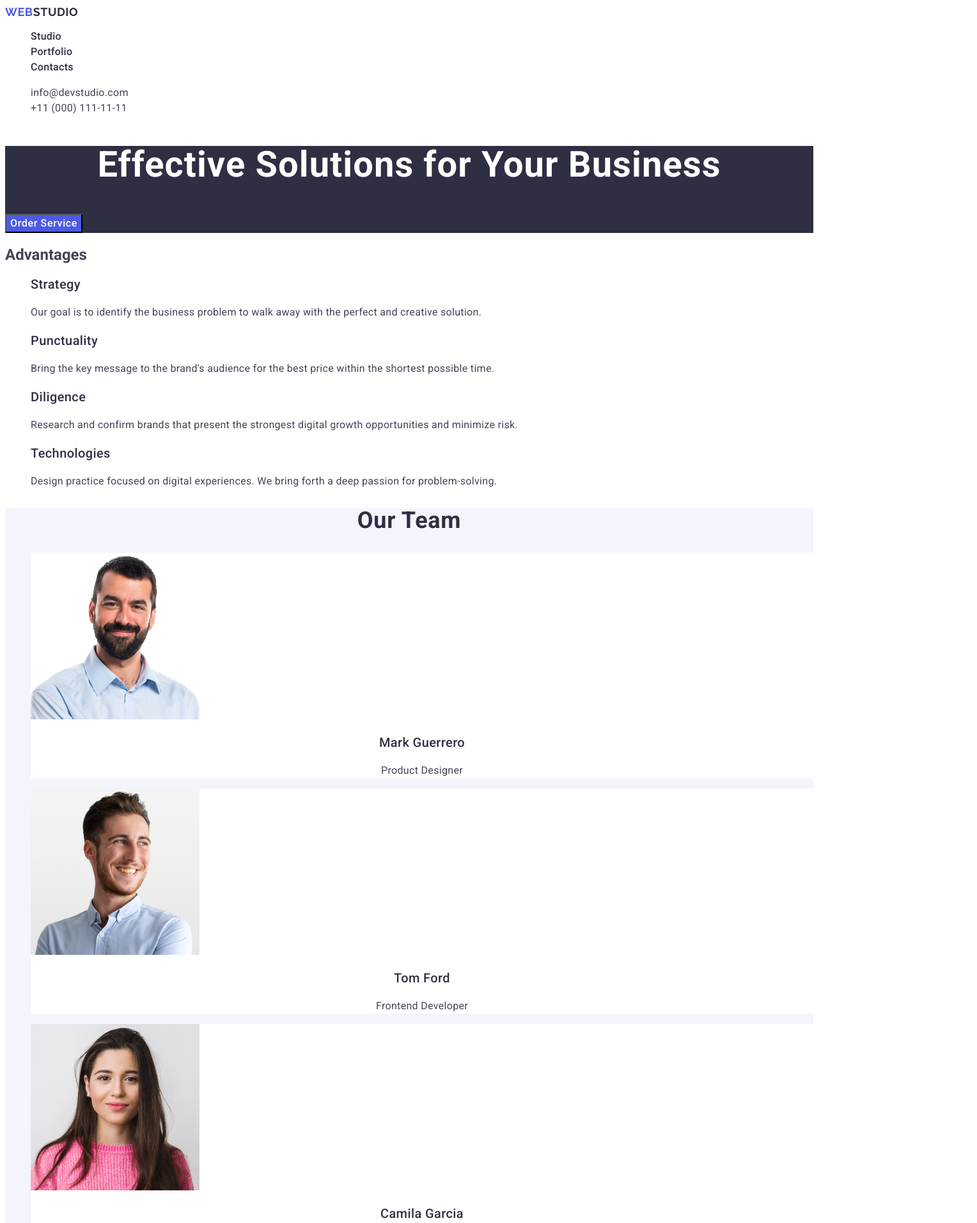
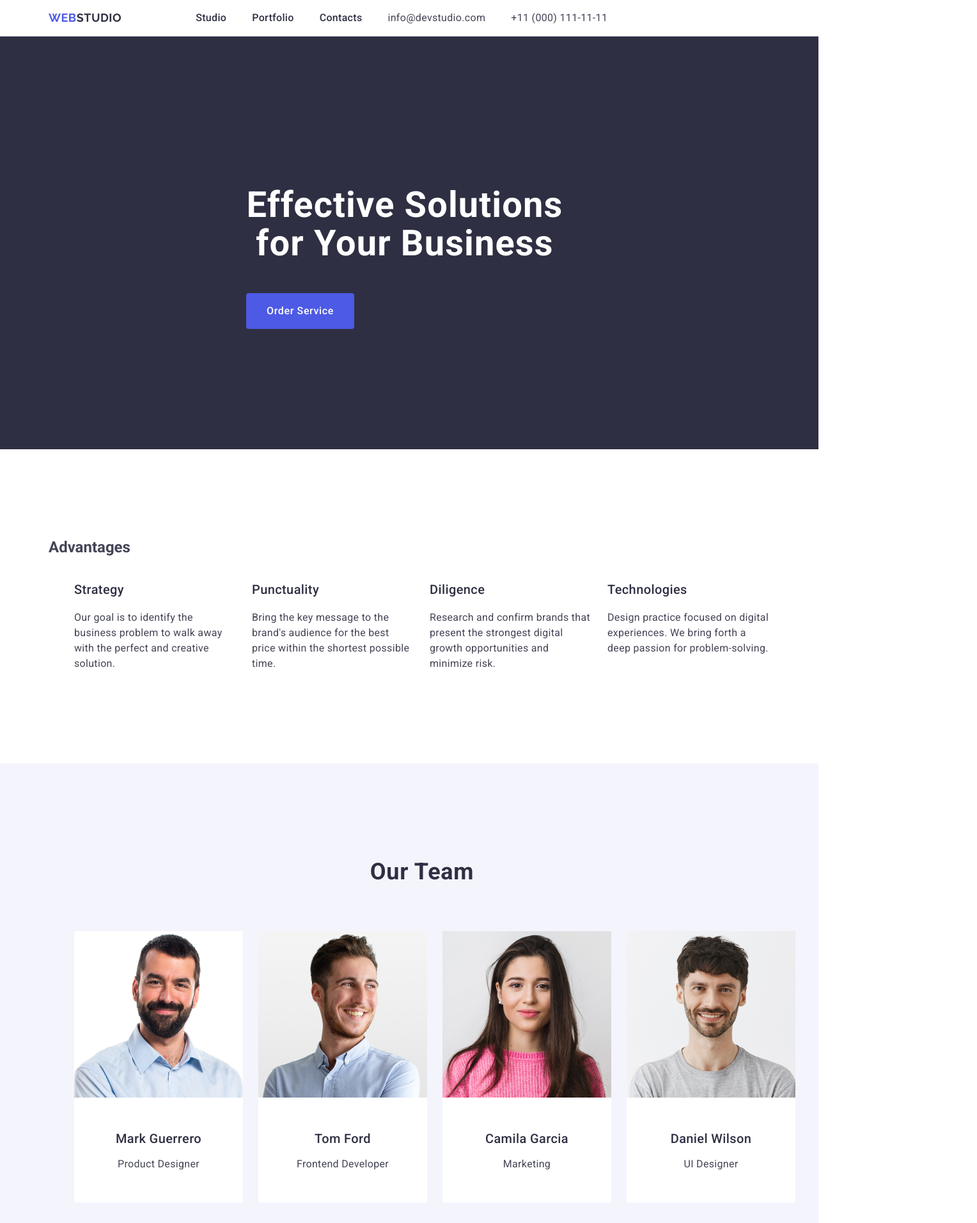
Before and after one commit to Horbatko/goit-homework-0304, a plain HTML site: page index.html in a window 1280 px wide. Shown: the top 1911 px of the page at 64% size, 1528 px wide, since content can reach past the window. Drawn offline with nearby package versions, Linux system fonts and the light colour scheme.

Commit message:
homework 3.0

```diff
--- a/css/style.css
+++ b/css/style.css
@@ -5,9 +5,35 @@ body{
 
 }
 
+img{
+    display: block;
+}
+
   /*HEADER*/
 
+  .header-box{
+    border-bottom: 1px solid #e7e9fc
+  }
+
+  .container{
+    width: 1158px;
+    display: flex;
+    margin: 0 auto;
+    padding: 0 15px;
+  }
+
+ .header-inner{
+    display: flex;
+ }
+
+ .header-nav{
+    display: flex;
+    align-items: center;
+}
+
 .nav-title{
+    margin-right: 76px;
+
     text-decoration: none;
     text-transform: uppercase;
     font-size: 18px;
@@ -25,13 +51,22 @@ span{
 a{
     color:#2E2F42;
     text-decoration: none;
+
 }
 
 ul{
     list-style-type:none;
+    display: inline-flex;
+}
+
+.nav-ul{
+    display: flex;
+    gap:40px;
 }
 
 .nav-li-a{
+    padding: 24px 0;
+
     font-weight: 500;
     font-size: 16px;
     font-family: "Roboto", sans-serif;
@@ -50,6 +85,13 @@ ul{
 
 .addr{
     font-style: normal;
+    display: inline-flex;
+}
+
+.address-ul{
+    display: flex;
+    gap:40px;
+
 }
 
 .addr-li-a{
@@ -74,9 +116,16 @@ ul{
 
 .sect_one{
     background-color: #2E2F42;
+    padding: 188px 0;
+    display:block;
+    justify-content: center;
+    padding-left:370px;
+
 }
 
 .sect_one-title{
+    max-width: 496px;
+
     font-size: 56px;
     font-family: "Roboto", sans-serif;
     font-weight: 700;
@@ -87,6 +136,14 @@ ul{
 }
 
 .sect_one-button{
+    display: block;
+    min-width: 169px;
+    height: 56px;
+    border: none;
+    border-radius: 4px;
+    background-color:#4d5ae5;
+    cursor: pointer;
+
     background-color: #4D5AE5;
     color: #ffff;
     font-size: 16px;
@@ -106,7 +163,9 @@ ul{
 }
 
   /*SECTION 2*/
-
+.sect_two{
+    padding: 120px 0;
+}
 .h2{
     font-size: 36px;
     font-family: "Roboto", sans-serif;
@@ -123,11 +182,22 @@ h3{
     letter-spacing: 0.02em;
 }
 
+.sect_two-ul{
+    display: flex;
+    gap:24px;
+}
+
+.sect_two-li{
+    width: calc((100% - 72px) / 4);
+}
+
 .sect_two-ul-title{
     color:#2e2f42;
 }
 
 .sect_two-text{
+    margin-bottom: 8px;
+
     font-size: 16px;
     font-family: "Roboto", sans-serif;
     font-weight: 400;
@@ -140,9 +210,12 @@ h3{
 
 .sect_three{
     background-color: #F4F4FD;
+    padding: 120px 0;
 }
 
 .sect_three-title{
+    margin-bottom: 72px;
+
     text-align: center;
     font-size: 36px;
     font-family: "Roboto", sans-serif;
@@ -154,11 +227,25 @@ h3{
     color: #2E2F42;
 }
 
+.sect_three-ul{
+    display: flex;
+    gap: 24px;
+}
+
 .sect_three-ul-li{
     background-color: #FFFFFF;
+    width: calc((100% - 72px) / 4);
+    border-radius: 0px 0px 4px 4px;
+}
+
+.name{
+    padding: 32px 0;
 }
 
 .sect_three-ul-title{
+    text-align: center;
+    margin-bottom: 8px;
+
     font-size: 20px;
     font-family:"Roboto", sans-serif ;
     font-weight: 500;
@@ -169,6 +256,8 @@ h3{
 }
 
 .sect_three-ul-text{
+    text-align: center;
+
     font-size: 16px;
     font-family:"Roboto", sans-serif ;
     font-weight: 400;
@@ -179,6 +268,9 @@ h3{
 }
 
 /* sect4*/
+.sect_four{
+    padding-top: 120px;
+}
 
 .sect_four-title{
     line-height: 1.11;
@@ -193,7 +285,27 @@ h3{
     color: #2E2F42;
 }
 
+.sect_four-ul{
+    display: flex;
+    flex-wrap: wrap;
+    column-gap: 24px;
+    row-gap: 48px;
+}
+
+.sect_four-li{
+    width: calc((100% - 48px) / 3);
+}
+
+.sect_four-name{
+    padding: 32px 16px;
+    border: 1px solid #e7e9fc;
+    border-top: none;
+    margin-bottom: 8px;
+}
+
 .sect_four-ul-title{
+    margin-bottom: 72px;
+
     font-size: 20px;
     font-weight: 500;
     line-height: 1.2;
@@ -215,9 +327,13 @@ h3{
 
 .footer{
     background-color: #2E2F42;
+    padding: 100px 0;
 }
 
 .footer-title{
+    display: inline-block;
+    margin-bottom: 16px;
+
     color: #4D5AE5;
     text-transform: uppercase;
     font-size: 18px;
@@ -232,6 +348,8 @@ h3{
 }
 
 .footer-text{
+    max-width: 264px;
+
     font-size: 16px;
     line-height: 24px;
     font-weight: 400;
--- a/index.html
+++ b/index.html
@@ -5,6 +5,7 @@
     <meta charset="UTF-8">
     <meta name="viewport" content="width=device-width, initial-scale=1.0">
     <title>Document</title>
+    <link rel="stylesheet" href="https://cdnjs.cloudflare.com/ajax/libs/modern-normalize/2.0.0/modern-normalize.min.css" integrity="sha512-4xo8blKMVCiXpTaLzQSLSw3KFOVPWhm/TRtuPVc4WG6kUgjH6J03IBuG7JZPkcWMxJ5huwaBpOpnwYElP/m6wg==" crossorigin="anonymous" referrerpolicy="no-referrer" />
     <link rel="stylesheet" href="css/style.css">
     <link rel="preconnect" href="https://fonts.googleapis.com">
     <link rel="preconnect" href="https://fonts.gstatic.com" crossorigin>
@@ -12,10 +13,10 @@
 </head>
 
 <body>
-    <header>
-
-
-        <nav>
+    <header class="header-box">
+        <div class="container">
+            <div class="header-inner">
+                <nav class="header-nav">
                     <a class="nav-title" href="./index.html">Web<span>Studio</span></a>
                     <ul class="nav-ul">
                         <li><a class="nav-li-a" href="./index.html">Studio</a></li>
@@ -30,11 +31,15 @@
                         <li><a class="addr-li-a" href="tel:+110001111111">+11 (000) 111-11-11</a></li>
                     </ul>
                 </address>
+            </div>
+        </div>
 
     </header>
 
     <main>
         <section class="sect_one">
+            <div class="container">
+                <div class="section_two-inner">
                     <h1 class="sect_one-title">
                         Effective Solutions for Your Business
                     </h1>
@@ -42,27 +47,31 @@
                     <button class="sect_one-button" type="button" >
                             Order Service
                     </button>
+                </div>
+            </div>
+
+
         </section>
 
         <section class="sect_two">
-
+            <div class="container">
+                <div class="sect_two-inner">
                     <h2>Advantages</h2>
-
-            <ul>
-                <li>
+            <ul class="sect_two-ul">
+                <li class="sect_two-li">
                     <h3 class="sect_two-ul-title">Strategy</h3>
                     <p class="sect_two-text">
                         Our goal is to identify the business
                         problem to walk away with the perfect and creative solution.
                     </p>
                 </li>
-                <li>
+                <li class="sect_two-li">
                     <h3 class="sect_two-ul-title">Punctuality</h3>
                     <p class="sect_two-text">
                         Bring the key message to the brand's audience for the best price within the shortest possible time.
                     </p>
                 </li>
-                <li>
+                <li class="sect_two-li">
                     <h3 class="sect_two-ul-title">
                         Diligence
                     </h3>
@@ -71,82 +80,118 @@
                         risk.
                     </p>
                 </li>
-                <li>
+                <li class="sect_two-li">
                     <h3 class="sect_two-ul-title">Technologies</h3>
                     <p class="sect_two-text">
                         Design practice focused on digital experiences. We bring forth a deep passion for problem-solving.
                     </p>
                 </li>
             </ul>
+                </div>
+            </div>
 
         </section>
 
         <section class="sect_three">
+            <div class="container">
+                <div class="sect_three-inner">
                     <h2 class="sect_three-title">Our Team</h2>
-        <ul>
+        <ul class="sect_three-ul">
             <li class="sect_three-ul-li">
                 <img src="./images/img.jpg" alt="фото робітника 1">
+                <div class="name">
                     <h3 class="sect_three-ul-title">Mark Guerrero</h3>
                     <p class="sect_three-ul-text">Product Designer</p>
+                </div>
             </li>
             <li class="sect_three-ul-li">
                 <img src="./images/img(1).jpg" alt="фото робітника 2">
+                <div class="name">
                     <h3 class="sect_three-ul-title">Tom Ford</h3>
                     <p class="sect_three-ul-text">Frontend Developer</p>
+                </div>
             </li>
             <li class="sect_three-ul-li">
                 <img src="./images/img(2).jpg" alt="фото робітника 3">
+                <div class="name">
                     <h3 class="sect_three-ul-title">Camila Garcia</h3>
                     <p class="sect_three-ul-text">Marketing</p>
+                </div>
             </li>
             <li class="sect_three-ul-li">
                 <img src="./images/img(3).jpg" alt="фото робітника 4">
+                <div class="name">
                     <h3 class="sect_three-ul-title">Daniel Wilson</h3>
                     <p class="sect_three-ul-text">UI Designer</p>
+                </div>
+
             </li>
         </ul>
+                </div>
+            </div>
+
+
         </section>
 
         <section class="sect_four">
+            <div class="container">
+                <div class="sect_four-box">
                     <h2 class="sect_four-title">Our Portfolio</h2>
-            <ul>
-                <li>
+            <ul class="sect_four-ul">
+                <li class="sect_four-li">
                     <img class="sect_four-ul-img" src="./images/img0.jpg" width="360" alt="1">
                     <h3 class="sect_four-ul-title">Banking App</h3>
                     <p class="sect_four-ul-text">App</p>
                 </li>
-                <li>
+                <li class="sect_four-li">
                     <img class="sect_four-ul-img" src="./images/img1.jpg" width="360" alt="2">
+                    <div class="sect_four-name">
                         <h3 class="sect_four-ul-title">Cashless Payment</h3>
                         <p class="sect_four-ul-text">Marketing</p>
+                    </div>
                 </li>
-                <li>
+                <li class="sect_four-li">
                     <img class="sect_four-ul-img" src="./images/img2.jpg" width="360" alt="3">
+                    <div class="sect_four-name">
                         <h3 class="sect_four-ul-title">Meditation App</h3>
                         <p class="sect_four-ul-text">App</p>
+                    </div>
+
                 </li>
-                <li>
+                <li class="sect_four-li">
                     <img class="sect_four-ul-img" src="./images/img3.jpg" width="360" alt="4">
+                    <div class="sect_four-name">
                         <h3 class="sect_four-ul-title">Taxi Service</h3>
                         <p class="sect_four-ul-text">Marketing</p>
+                    </div>
                 </li>
                 <li>
                     <img class="sect_four-ul-img" src="./images/img5.jpg" width="360" alt="5">
+                    <div class="sect_four-name">
                         <h3 class="sect_four-ul-title">Screen Illustrations</h3>
                         <p class="sect_four-ul-text">Design</p>
+                    </div>
                 </li>
-                <li>
+                <li class="sect_four-li">
                     <img class="sect_four-ul-img" src="./images/img4.jpg" width="360" alt="6">
+                    <div class="sect_four-name">
                         <h3 class="sect_four-ul-title">Online Courses</h3>
                         <p class="sect_four-ul-text">Marketing</p>
+                    </div>
                 </li>
             </ul>
+                </div>
+            </div>
         </section>
     </main>
 
     <footer class="footer">
+        <div class="container">
+            <div class="footer-box">
                 <a class="footer-title" href="./index.html">Web<span class="footer-span">Studio</span></a>
                 <p class="footer-text">Increase the flow of customers and sales for your business with digital marketing & growth solutions.</p>
+            </div>
+        </div>
     </footer>
 </body>
 </html>
```
Lines whose indentation alone changed are shown as unchanged.
